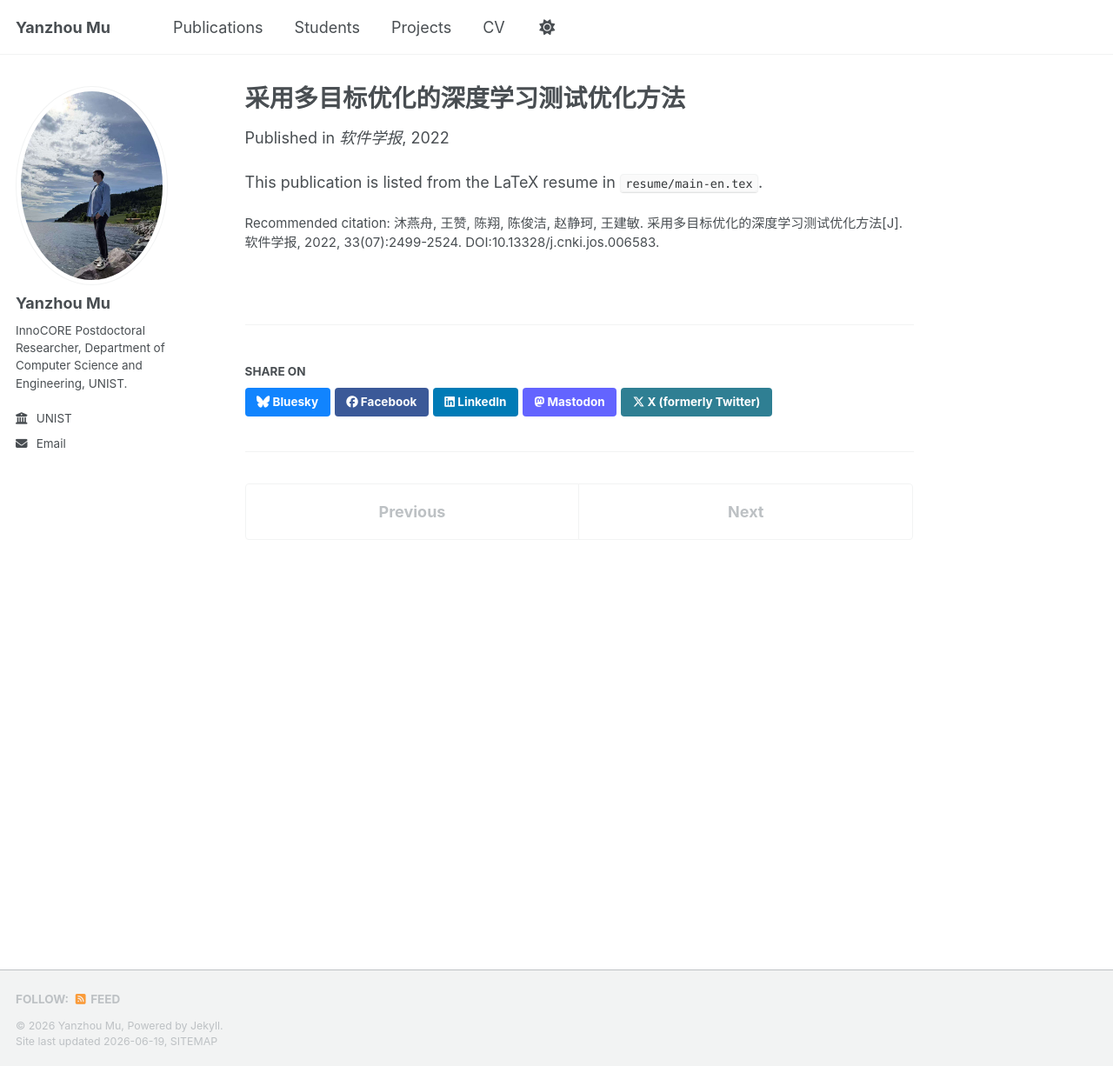
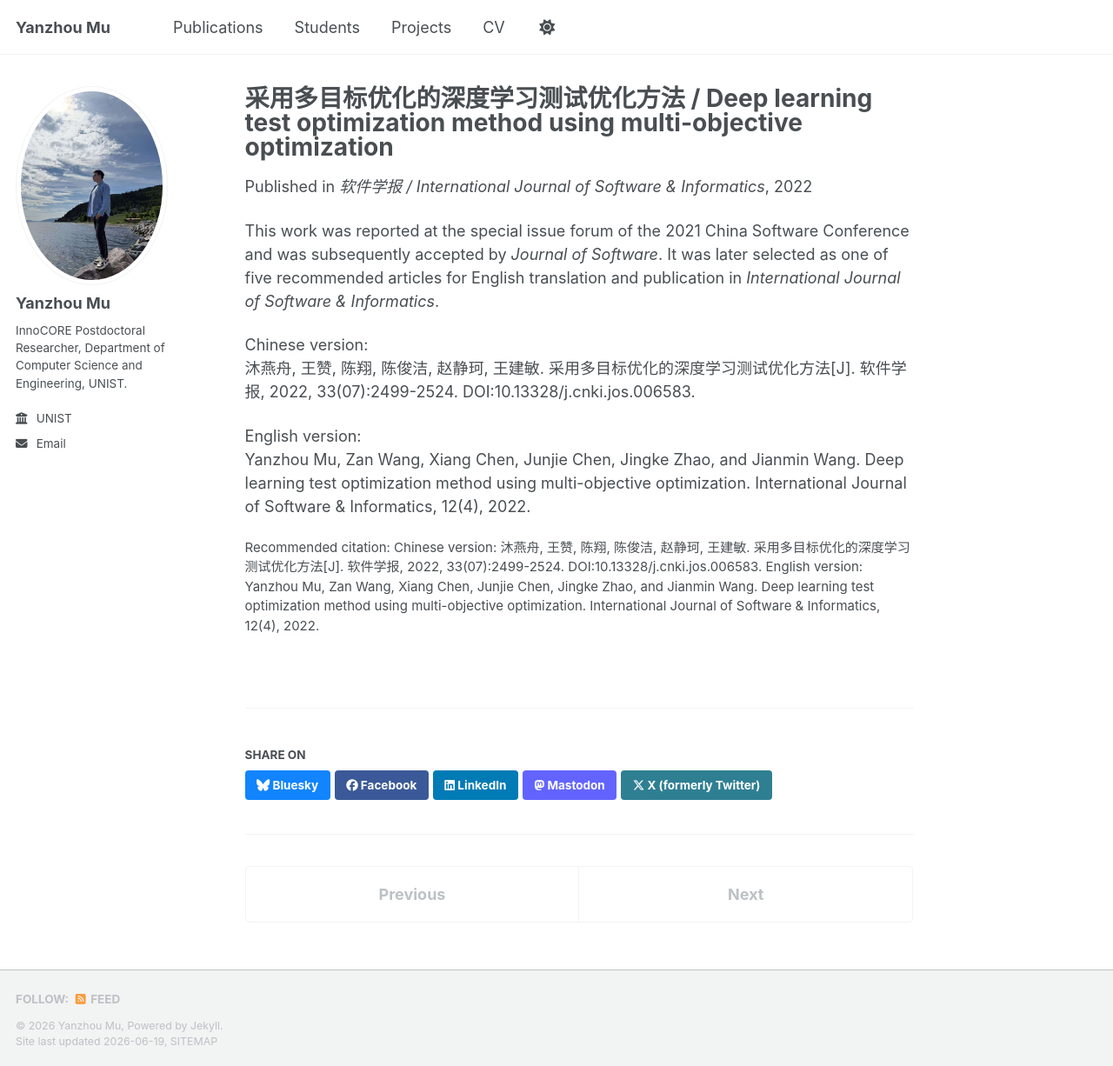
Before and after one commit to muyanzhou96/muyanzhou96.github.io, a Jekyll site: the page built from _publications/2022-01-01-deep-learning-test-optimization-cn.md, in a window 1280 px wide and 1226 px high. Shown: the whole window at 87% size. Built offline with Jekyll 4.4.1, drawn with Linux system fonts in a browser that asks for light colours; a script bundle is joined from its source files by our own code; library files that are not in the unit come from our copies.

Commit message:
0619 updatepages4

```diff
--- a/_publications/2022-01-01-deep-learning-test-optimization-cn.md
+++ b/_publications/2022-01-01-deep-learning-test-optimization-cn.md
@@ -1,13 +1,22 @@
 ---
-title: "采用多目标优化的深度学习测试优化方法"
+title: "采用多目标优化的深度学习测试优化方法 / Deep learning test optimization method using multi-objective optimization"
 collection: publications
 category: manuscripts
 sortorder: 1000
-permalink: /publication/2022-01-01-deep-learning-test-optimization-cn
-excerpt: "A deep learning test optimization method using multi-objective optimization."
+permalink: /publication/2022-01-01-deep-learning-test-optimization
+excerpt: "A deep learning test optimization method using multi-objective optimization, published in Journal of Software and later translated in International Journal of Software & Informatics."
 date: 2022-01-01
-venue: "软件学报"
-citation: "沐燕舟, 王赞, 陈翔, 陈俊洁, 赵静珂, 王建敏. 采用多目标优化的深度学习测试优化方法[J]. 软件学报, 2022, 33(07):2499-2524. DOI:10.13328/j.cnki.jos.006583."
+venue: "软件学报 / International Journal of Software & Informatics"
+venue_short: "软件学报/IJSI"
+authors: "沐燕舟 (Yanzhou Mu), 王赞 (Zan Wang), 陈翔 (Xiang Chen), 陈俊洁 (Junjie Chen), 赵静珂 (Jingke Zhao), 王建敏 (Jianmin Wang)"
+citation: >-
+  Chinese version: 沐燕舟, 王赞, 陈翔, 陈俊洁, 赵静珂, 王建敏. 采用多目标优化的深度学习测试优化方法[J]. 软件学报, 2022, 33(07):2499-2524. DOI:10.13328/j.cnki.jos.006583. English version: Yanzhou Mu, Zan Wang, Xiang Chen, Junjie Chen, Jingke Zhao, and Jianmin Wang. Deep learning test optimization method using multi-objective optimization. International Journal of Software & Informatics, 12(4), 2022.
 ---
 
-This publication is listed from the LaTeX resume in `resume/main-en.tex`.
+This work was reported at the special issue forum of the 2021 China Software Conference and was subsequently accepted by *Journal of Software*. It was later selected as one of five recommended articles for English translation and publication in *International Journal of Software & Informatics*.
+
+Chinese version:<br>
+沐燕舟, 王赞, 陈翔, 陈俊洁, 赵静珂, 王建敏. 采用多目标优化的深度学习测试优化方法[J]. 软件学报, 2022, 33(07):2499-2524. DOI:10.13328/j.cnki.jos.006583.
+
+English version:<br>
+Yanzhou Mu, Zan Wang, Xiang Chen, Junjie Chen, Jingke Zhao, and Jianmin Wang. Deep learning test optimization method using multi-objective optimization. International Journal of Software & Informatics, 12(4), 2022.
```
Also changed, not shown: _publications/2022-01-02-deep-learning-test-optimization-iji.md (deleted, +0 -13 lines).
